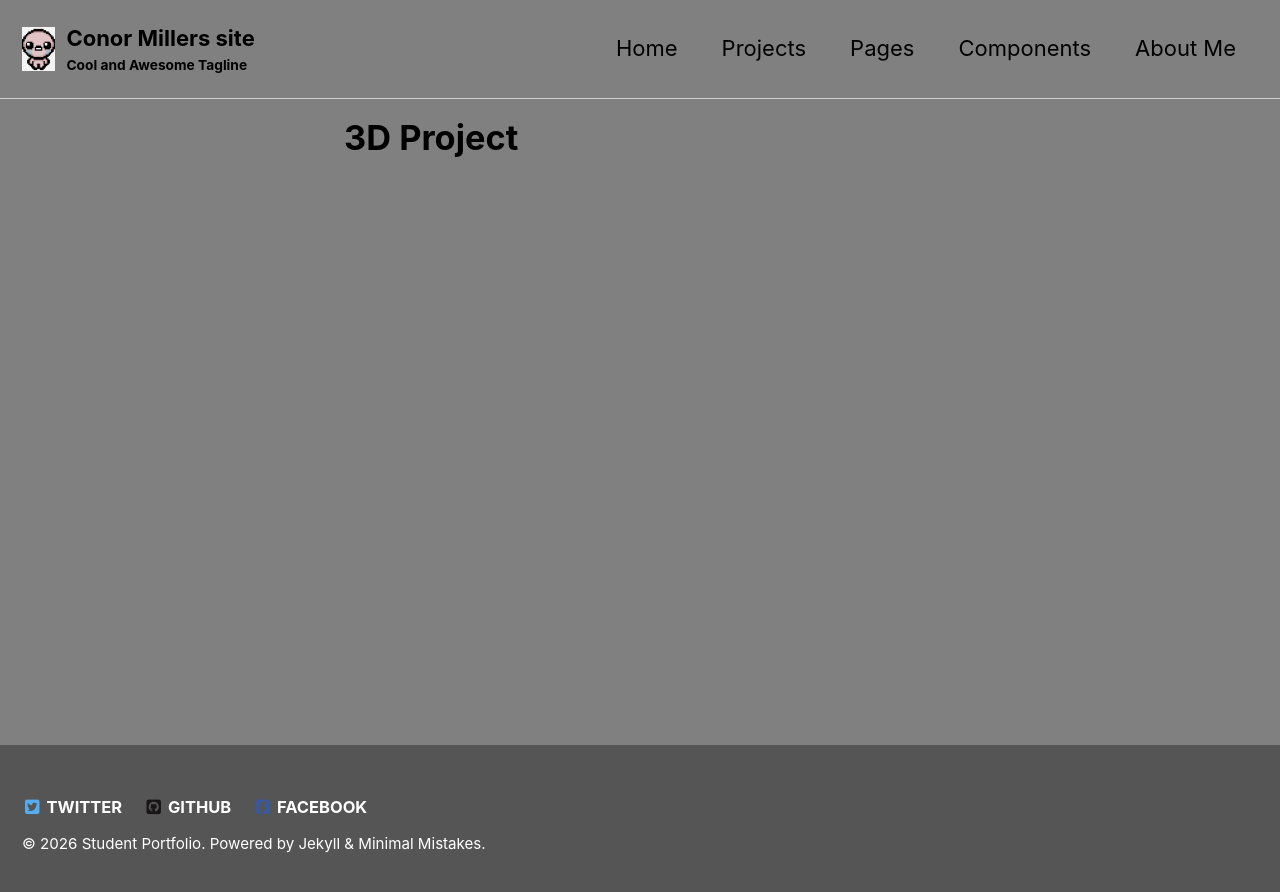
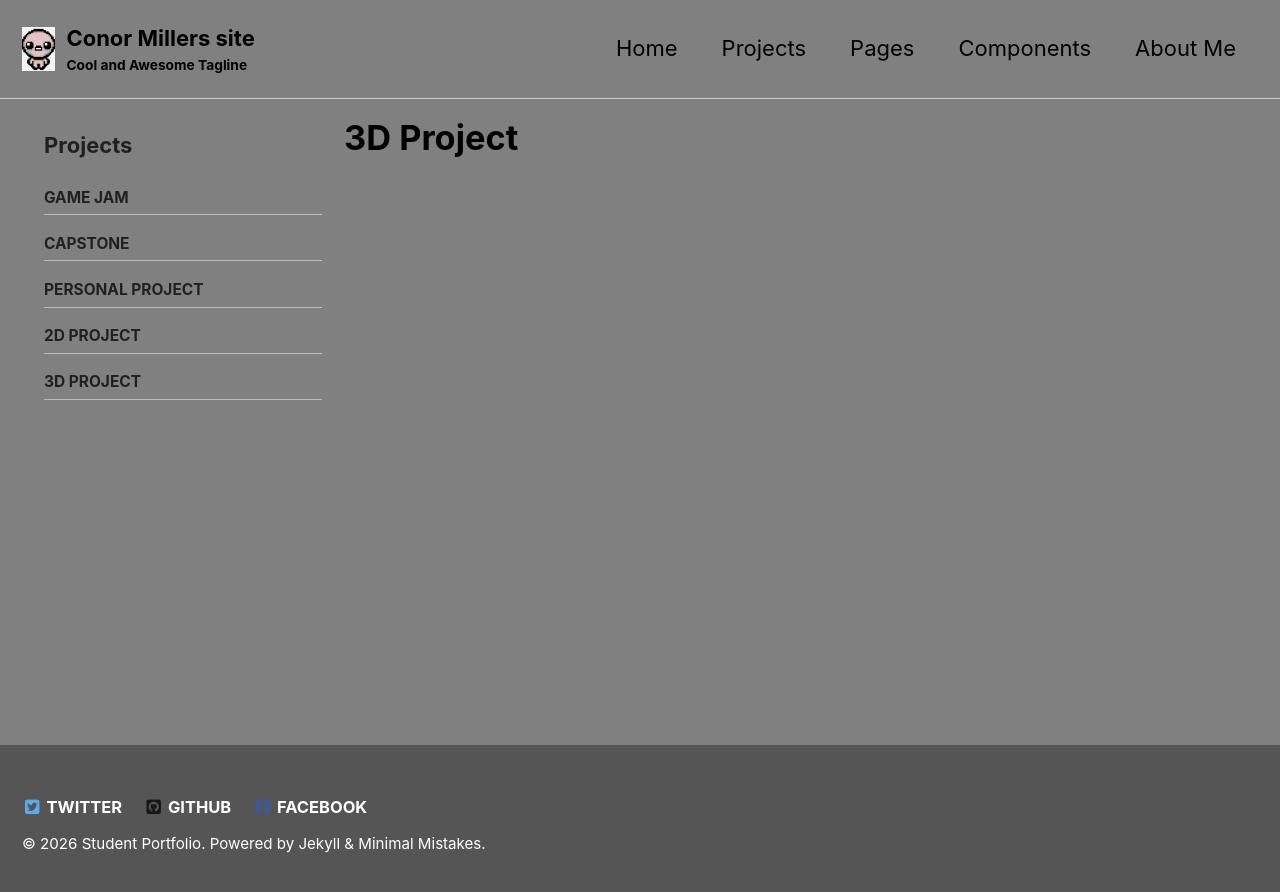
Before and after one commit to Conor-Miller9276/Conor-Miller9276.github.io, a Jekyll site: the page built from _pages/second-semester-3d-landscape.md, in a window 1280 px wide. Shown: the top 892 px of the page. Built offline with Jekyll 4.4.1, drawn with Linux system fonts in a browser that asks for light colours.

Commit message:
Add sidebar configuration to 3D project page

```diff
--- a/_pages/second-semester-3d-landscape.md
+++ b/_pages/second-semester-3d-landscape.md
@@ -2,8 +2,12 @@
 title: "3D Project"
 layout: single
 permalink: /projects/second-semester-3d-landscape/
+sidebar:
+  title: "Projects"
+  nav:
+    - projects
 gallery_gameplay:
-# Recommended: width "240px" to "320px" keeps a neat grid
+  # Recommended: width "240px" to "320px" keeps a neat grid
   - url: /assets/images/placeholder.png
     image_path: /assets/images/placeholder.png
     alt: "Gameplay 1"
```
